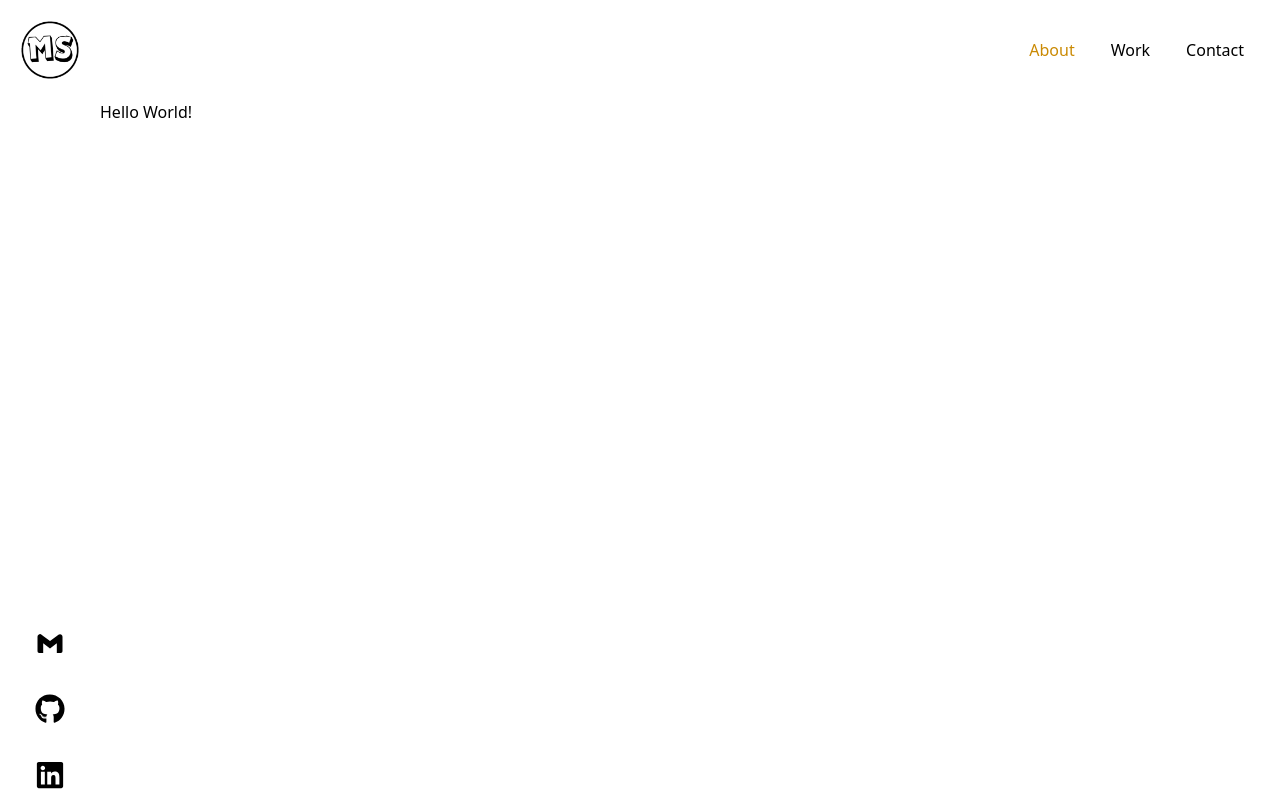
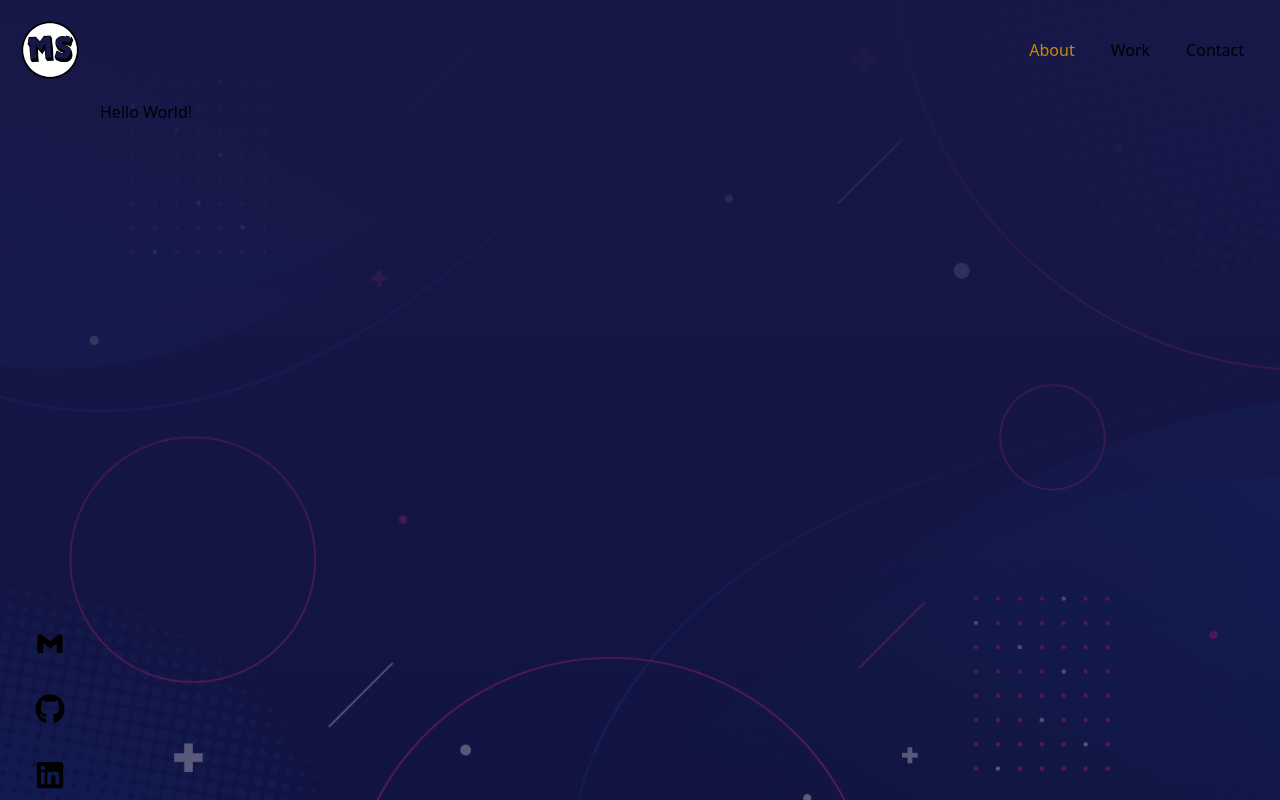
Before and after one commit to Luffytaro22/Portfolio, a React (Vite) app: page / in a window 1280 px wide. Built offline with nearby package versions, Linux system fonts and the light colour scheme.

Commit message:
Add a background image

```diff
--- a/src/index.css
+++ b/src/index.css
@@ -1,3 +1,10 @@
 @import 'tailwindcss/base';
 @import 'tailwindcss/components';
 @import 'tailwindcss/utilities';
+
+body {
+  min-height: 100vh;
+  background: linear-gradient(rgba(24, 24, 72, 1), rgba(24, 24, 72, 0.7)), url('/src/assets/5172658.jpg');
+  background-size: cover;
+  background-repeat: no-repeat;
+}
```
Also changed, not shown: src/assets/5172658.jpg (added).
